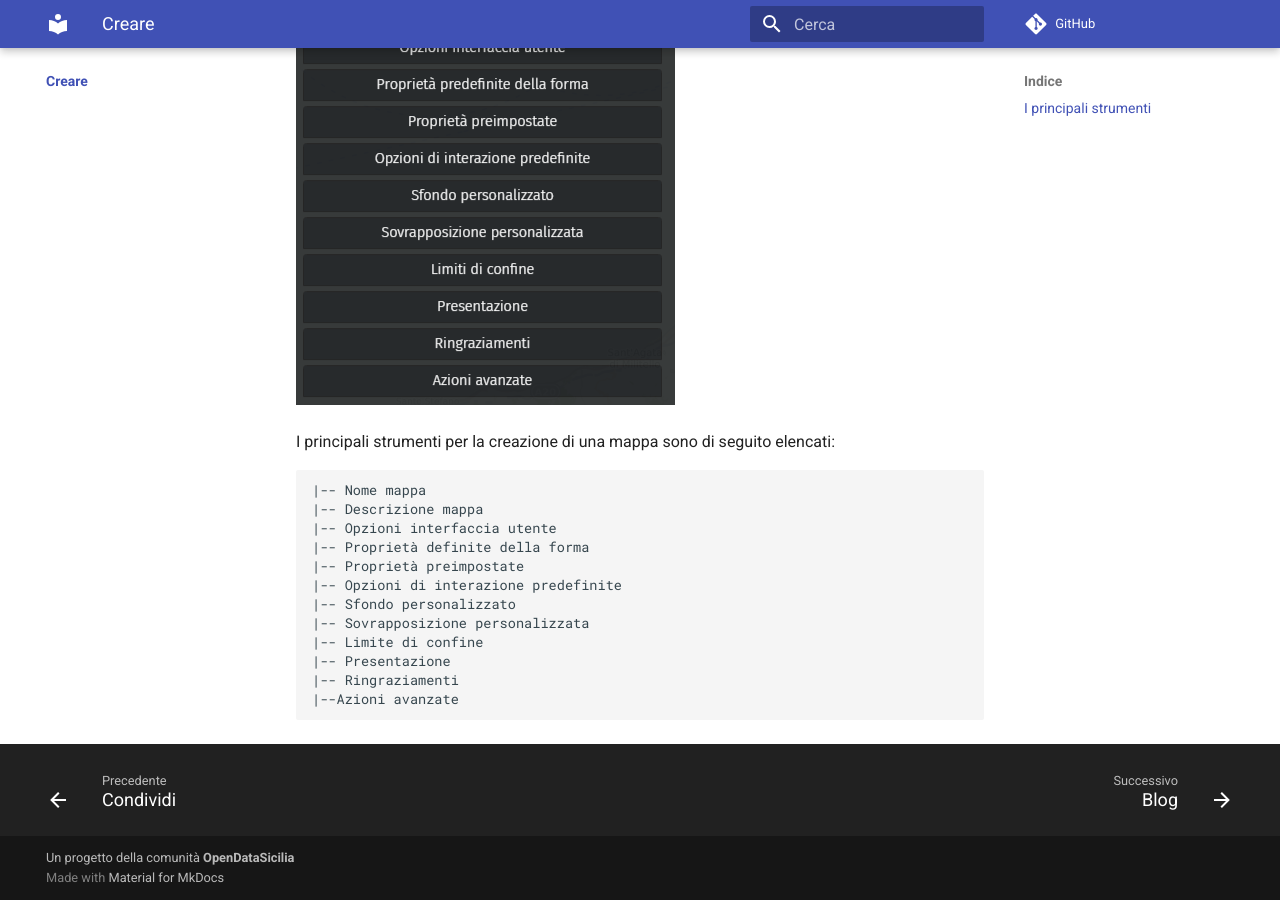
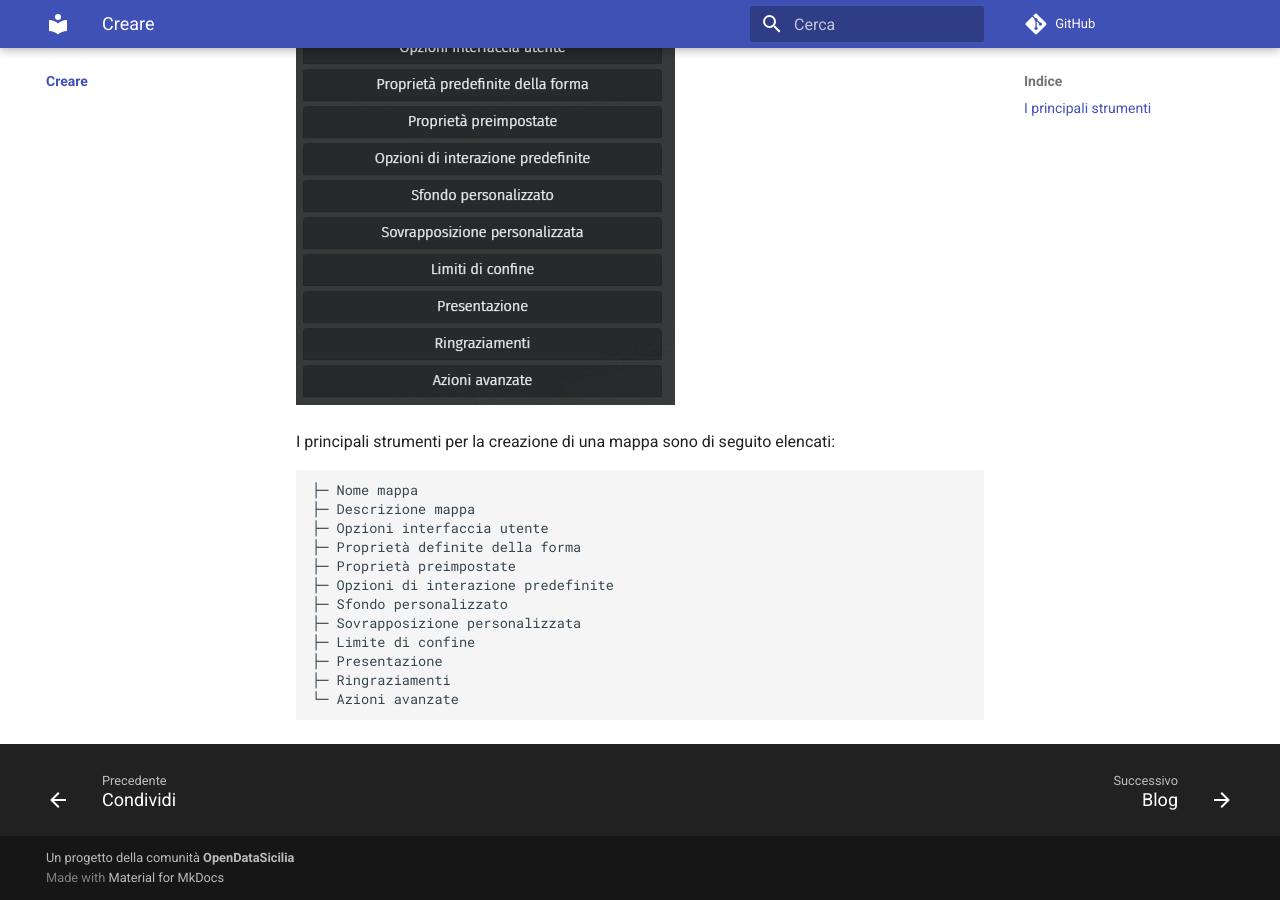
Before and after one commit to opendatasicilia/guida-umap, an MkDocs documentation site: the page built from docs/creare/index.md, in a window 1280 px wide and 900 px high, scrolled down 653 px. Built offline with MkDocs 1.6.1 and Material for MkDocs 9.7.7, drawn with Linux system fonts in a browser that asks for light colours; comment, search, counter and statistics services are not loaded.

````diff
--- a/docs/creare/index.md
+++ b/docs/creare/index.md
@@ -10,16 +10,16 @@ uMap permette una serie estesa di funzioni per la personalizzazione di una mappa
 
 I principali strumenti per la creazione di una mappa sono di seguito elencati:
 ```
-|-- Nome mappa
-|-- Descrizione mappa
-|-- Opzioni interfaccia utente
-|-- Proprietà definite della forma
-|-- Proprietà preimpostate
-|-- Opzioni di interazione predefinite
-|-- Sfondo personalizzato
-|-- Sovrapposizione personalizzata
-|-- Limite di confine
-|-- Presentazione
-|-- Ringraziamenti
-|--Azioni avanzate
+├─ Nome mappa
+├─ Descrizione mappa
+├─ Opzioni interfaccia utente
+├─ Proprietà definite della forma
+├─ Proprietà preimpostate
+├─ Opzioni di interazione predefinite
+├─ Sfondo personalizzato
+├─ Sovrapposizione personalizzata
+├─ Limite di confine
+├─ Presentazione
+├─ Ringraziamenti
+└─ Azioni avanzate
 ```
````
